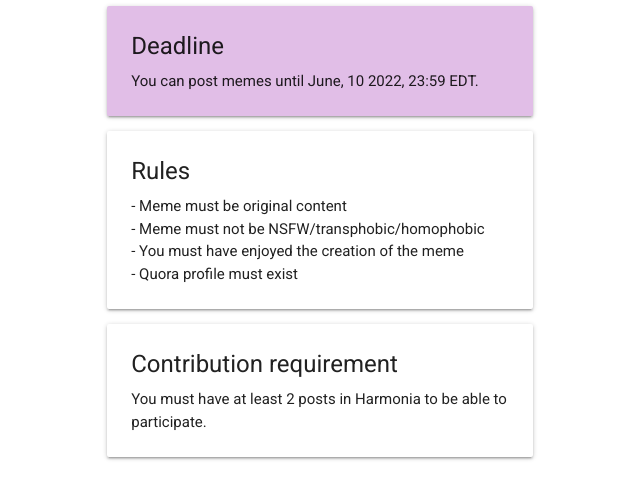
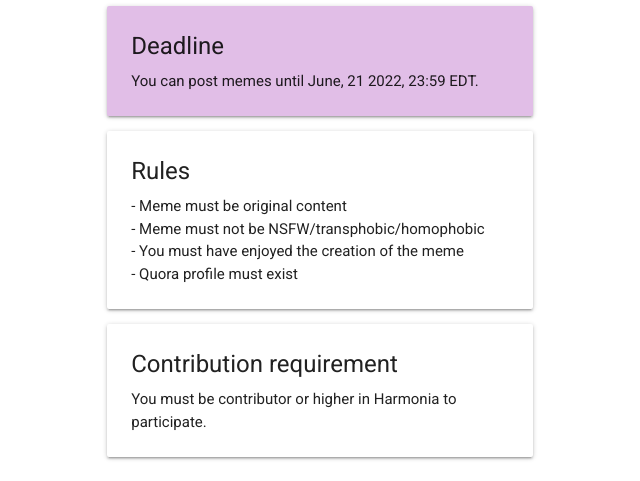
Before and after one commit to harmonia-space/meme-competition, a plain HTML site: page index.html in a window 1280 px wide. Shown: the part 200-681 px from the top of the page, 96-736 px from the left. Drawn offline with nearby package versions, Linux system fonts and the light colour scheme.

Commit message:
Update index.html

```diff
--- a/index.html
+++ b/index.html
@@ -40,7 +40,7 @@
 							<div class="card-content">
 								<span class="card-title">Deadline</span>
 								<p>
-									You can post memes until June, 10 2022, 23:59 EDT.
+									You can post memes until June, 21 2022, 23:59 EDT.
 								</p>
 							</div>
 						</div>
@@ -59,7 +59,7 @@
 							<div class="card-content">
 								<span class="card-title">Contribution requirement</span>
 								<p>
-									You must have at least 2 posts in Harmonia to be able to participate.
+									You must be contributor or higher in Harmonia to participate.
 								</p>
 							</div>
 						</div>
```
